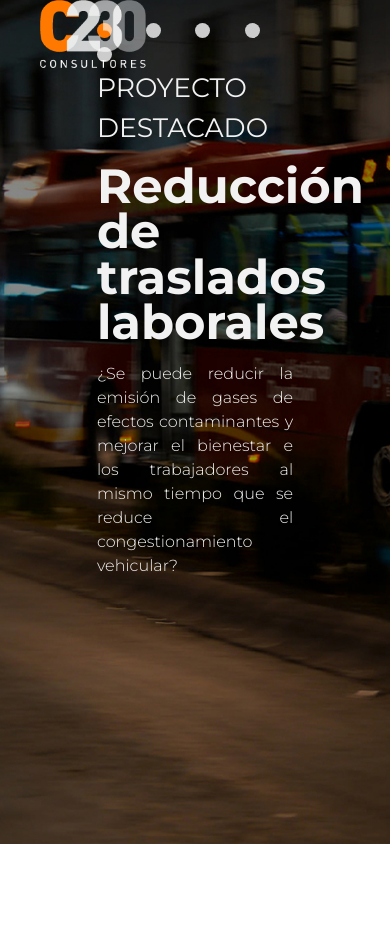
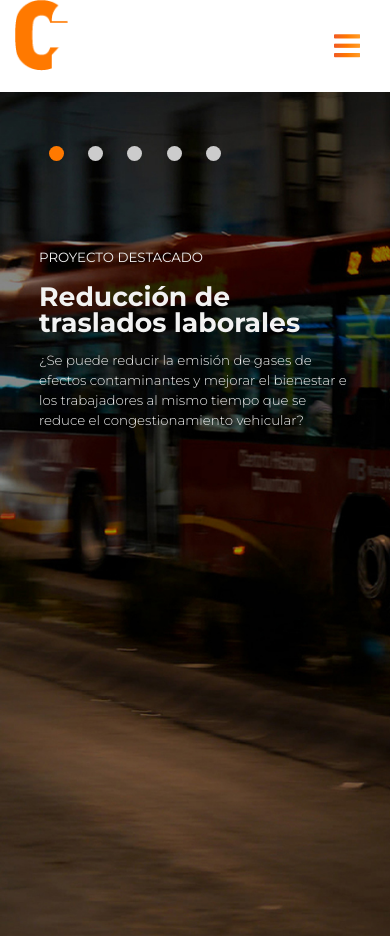
Before and after one commit to cruzmayra/prueba-IDEA, a plain HTML site: page index.html in a window 390 px wide. Before the commit the page ends 844 px from the top, so only its background shows below. Drawn offline with nearby package versions, Linux system fonts and the light colour scheme.

Commit message:
creación de versión mobile

```diff
--- a/css/main.css
+++ b/css/main.css
@@ -1,4 +1,4 @@
-body {
+ body {
   color:#F2F2F2;
   font-family: 'Montserrat', sans-serif;
   margin: 0;
@@ -53,7 +53,6 @@ ol {
 .description-project {
   font-size: 12pt;
   font-weight: 300;
-  text-align: justify;
 }
 
 .controls {
@@ -66,7 +65,7 @@ ol {
   border-radius: 50%;
   border: none;
   min-height:15px;
-  margin: 0 15px;
+  margin: 0 10px;
   width: 15px;
 }
 
@@ -87,12 +86,56 @@ ol {
   font-size: 0.8rem;
 }
 
+.fa-bars {
+  background: linear-gradient(to right, #F15A24 , #FF7900,#FF9C27);
+  font-size: 1.5em;
+	-webkit-background-clip: text;
+	-webkit-text-fill-color: transparent;
+}
+
 /* make sidebar nav vertical */
 @media (max-width: 768px) {
+  nav > img {
+    width: 40%;
+  }
+
+  #carousel-projects > section {
+    display:block;
+  }
 
   .navbar {
     float: none;
+    justify-content: space-between;
     padding: 0%;
     display: flex;
+    position: static;
+    width: 100%;
   }
+
+  .navbar-collapse {
+  background: linear-gradient(to right, #F15A24 , #FF7900,#FF9C27);
+  margin: 0;
+  }
+
+  .title-slide {
+    font-size: 10pt;
+  }
+
+  .title-project {
+    font-size: 20pt;
+
+  }
+
+  .description-project {
+    font-size: 10pt;
+  }
+
+  .slide {
+    padding: 40% 10%;
+  }
+
+  .controls {
+    padding: 13% 10% 0% 10%;
+  }
+
 }
--- a/index.html
+++ b/index.html
@@ -7,14 +7,15 @@
     <meta name="viewport" content="width=device-width, initial-scale=1, shrink-to-fit=no">
     <link rel="stylesheet" href="https://maxcdn.bootstrapcdn.com/bootstrap/4.0.0/css/bootstrap.min.css" integrity="sha384-Gn5384xqQ1aoWXA+058RXPxPg6fy4IWvTNh0E263XmFcJlSAwiGgFAW/dAiS6JXm" crossorigin="anonymous">
     <link href="https://fonts.googleapis.com/css?family=Montserrat:300,400,700" rel="stylesheet">
+    <link rel="stylesheet" href="https://use.fontawesome.com/releases/v5.0.13/css/all.css" integrity="sha384-DNOHZ68U8hZfKXOrtjWvjxusGo9WQnrNx2sqG0tfsghAvtVlRW3tvkXWZh58N9jp" crossorigin="anonymous">
     <link rel="stylesheet" type="text/css" media="screen" href="css/main.css"/>
   </head>
   <body class="container-fluid">
 
       <nav class="navbar navbar-expand-lg float-rig">
-          <img src="assets/images/logo.png" class="rounded mx-auto d-block" width="50%" height="auto" alt="logo">
+          <img src="assets/images/logo.png" class="" width="50%" height="auto" alt="logo">
           <button class="navbar-toggler" type="button" data-toggle="collapse" data-target="#menu" aria-controls="menu" aria-expanded="false" aria-label="Toggle navigation">
-            <span class="navbar-toggler-icon"></span>
+              <span class="navbar-toggler-icon"><i class="fas fa-bars"></i></span>
           </button>
           <div class="collapse navbar-collapse" id="menu">
             <ul class="mr-auto list-unstyled">
@@ -48,10 +49,10 @@
           <button class="control" data-target="4" type="button" name="button"></button>
         </section>
         <ol class="list-unstyled">
-          <li class="slide active" data-slide="0" style="background-image: url('assets/images/bg1.jpg');">
+          <li class="row slide active" data-slide="0" style="background-image: url('assets/images/bg1.jpg');">
             <p class="title-slide col-md-12">PROYECTO DESTACADO</p>
-            <p class="title-project col-md-8">Reducción de traslados laborales</p>
-            <p class="description-project col-md-9">¿Se puede reducir la emisión de gases de efectos contaminantes  y mejorar el bienestar e los trabajadores al mismo tiempo que se reduce el congestionamiento vehicular?</p>
+            <p class="title-project col-md-9 col-12">Reducción de traslados laborales</p>
+            <p class="description-project col-md-10">¿Se puede reducir la emisión de gases de efectos contaminantes  y mejorar el bienestar e los trabajadores al mismo tiempo que se reduce el congestionamiento vehicular?</p>
           </li>
           <li class="slide" data-slide="1" style="background-image: url('assets/images/bg2.jpg');"></li>
         </ol>
```
